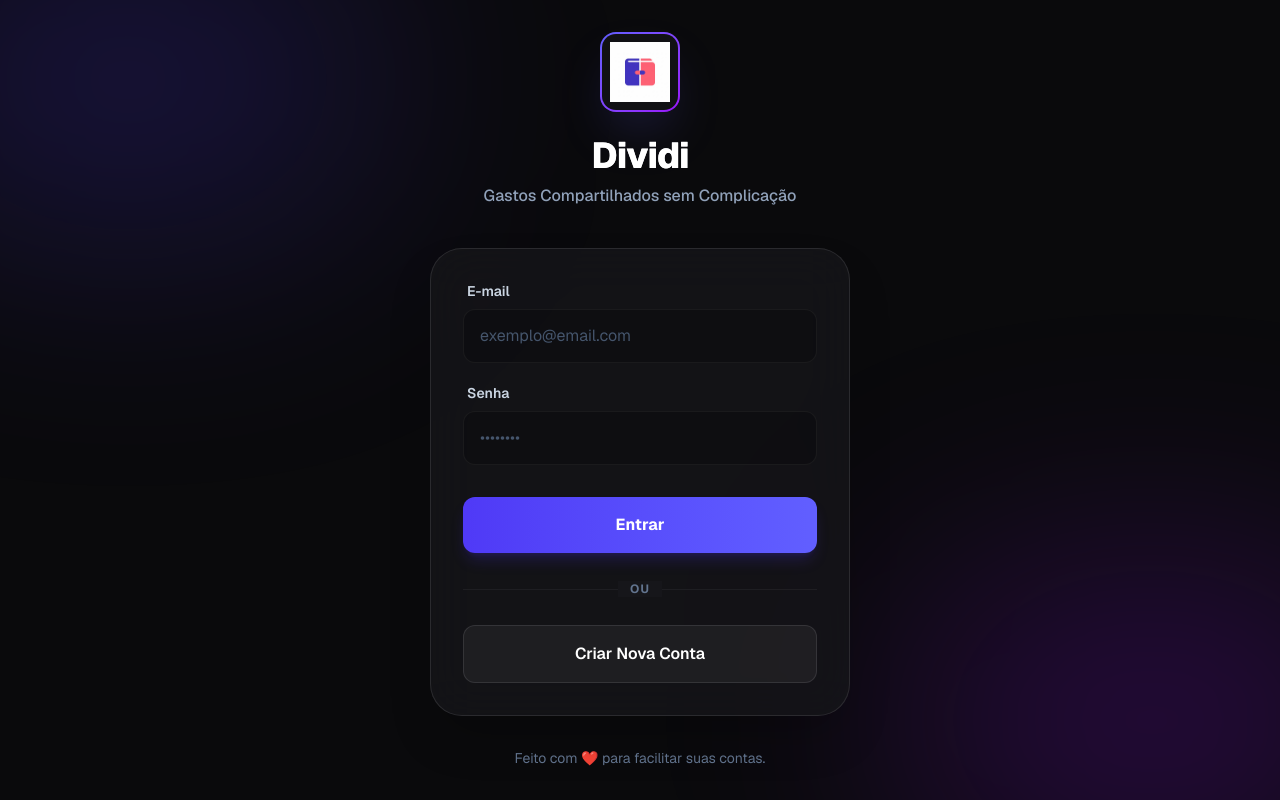
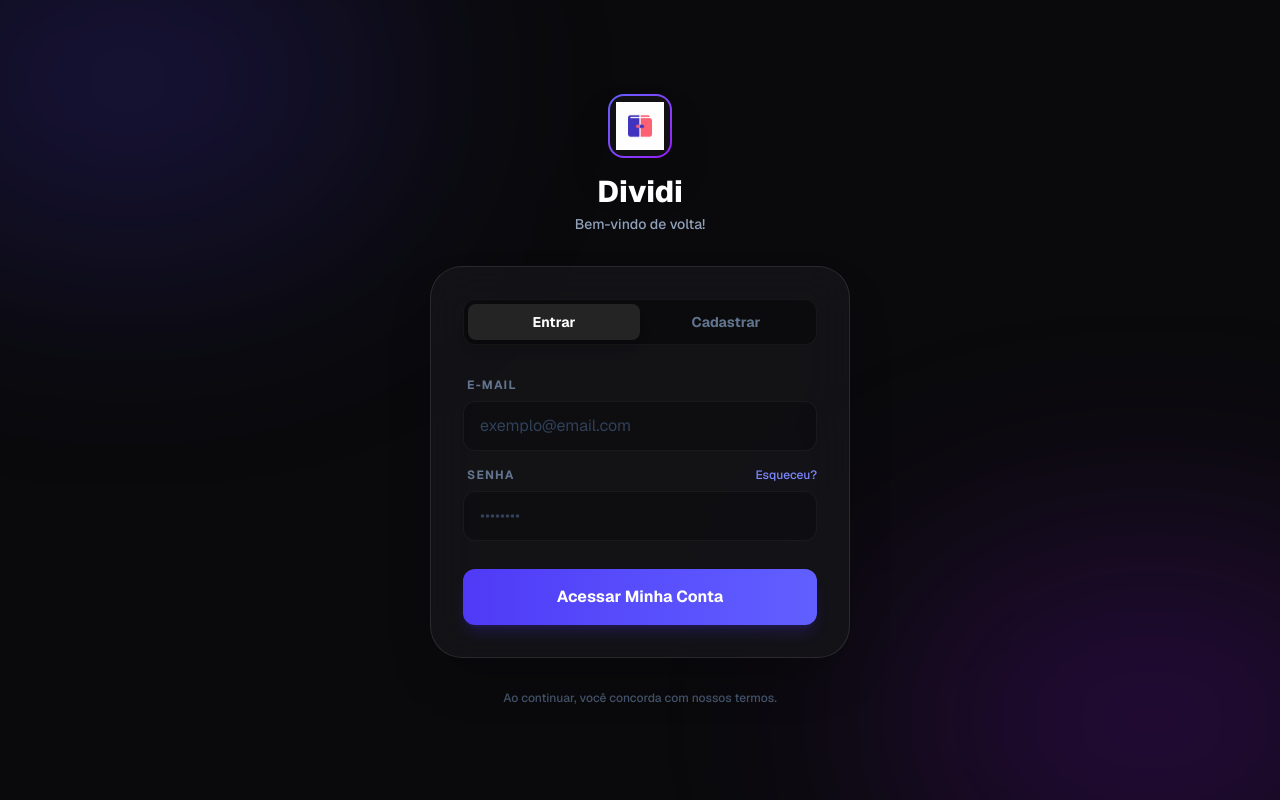
Before and after one commit to alexandra-carneiro/dividi-app, a Next.js app: page /login in a window 1280 px wide. Built offline with nearby package versions, Linux system fonts and the light colour scheme.

Commit message:
Interface de login interativa com modos e recuperação de senha

```diff
--- a/src/app/login/actions.ts
+++ b/src/app/login/actions.ts
@@ -50,3 +50,18 @@ export async function signout() {
   await supabase.auth.signOut()
   redirect('/login')
 }
+
+export async function resetPassword(formData: FormData) {
+  const supabase = await createClient()
+  const email = formData.get('email') as string
+
+  const { error } = await supabase.auth.resetPasswordForEmail(email, {
+    redirectTo: `${process.env.NEXT_PUBLIC_SITE_URL || 'http://localhost:3000'}/login/update-password`,
+  })
+
+  if (error) {
+    redirect(`/login?message=Erro ao enviar e-mail: ${error.message}`)
+  }
+
+  redirect('/login?message=E-mail de recuperação enviado! Verifique sua caixa de entrada.')
+}
--- a/src/app/login/page.tsx
+++ b/src/app/login/page.tsx
@@ -1,110 +1,156 @@
-import { login, signup } from './actions'
+'use client'
+
+import { useState, useEffect } from 'react'
+import { useSearchParams } from 'next/navigation'
+import { login, signup, resetPassword } from './actions'
 import Image from 'next/image'
 
-export default async function LoginPage({
-  searchParams,
-}: {
-  searchParams: Promise<{ message: string }>
-}) {
-  const { message } = await searchParams
+type Mode = 'login' | 'signup' | 'reset'
+
+export default function LoginPage() {
+  const [mode, setMode] = useState<Mode>('login')
+  const searchParams = useSearchParams()
+  const message = searchParams.get('message')
+
+  // Se houver uma mensagem de erro/sucesso, podemos querer focar nela
+  useEffect(() => {
+    if (message?.includes('cadastro')) setMode('signup')
+    if (message?.includes('recuperação')) setMode('reset')
+  }, [message])
 
   return (
     <div className="flex min-h-screen items-center justify-center bg-[#0a0a0c] p-4 relative overflow-hidden font-sans">
-      {/* Background Decorativo - Gradientes Suaves */}
+      {/* Background Decorativo */}
       <div className="absolute top-[-10%] left-[-10%] w-[40%] h-[40%] bg-indigo-600/20 rounded-full blur-[120px] pointer-events-none"></div>
       <div className="absolute bottom-[-10%] right-[-10%] w-[40%] h-[40%] bg-purple-600/20 rounded-full blur-[120px] pointer-events-none"></div>
 
       <div className="w-full max-w-[420px] z-10">
-        {/* Logo e Cabeçalho */}
-        <div className="text-center mb-10 animate-in fade-in slide-in-from-bottom-4 duration-700">
-          <div className="inline-flex items-center justify-center w-20 h-20 mb-6 rounded-2xl bg-gradient-to-br from-indigo-500 to-purple-600 p-0.5 shadow-2xl shadow-indigo-500/20">
+        {/* Logo */}
+        <div className="text-center mb-8">
+          <div className="inline-flex items-center justify-center w-16 h-16 mb-4 rounded-2xl bg-gradient-to-br from-indigo-500 to-purple-600 p-0.5 shadow-2xl">
             <div className="w-full h-full bg-[#111114] rounded-[14px] flex items-center justify-center overflow-hidden">
-              <Image
-                src="/icon.png"
-                alt="Dividi Logo"
-                width={60}
-                height={60}
-                className="object-contain"
-              />
+              <Image src="/icon.png" alt="Dividi Logo" width={48} height={48} className="object-contain" />
             </div>
           </div>
-          <h1 className="text-4xl font-extrabold tracking-tight text-white mb-2 bg-clip-text text-transparent bg-gradient-to-r from-white via-white to-slate-400">
-            Dividi
-          </h1>
-          <p className="text-slate-400 font-medium">
-            Gastos Compartilhados sem Complicação
+          <h1 className="text-3xl font-extrabold text-white mb-1">Dividi</h1>
+          <p className="text-slate-400 text-sm font-medium">
+            {mode === 'login' && 'Bem-vindo de volta!'}
+            {mode === 'signup' && 'Comece sua jornada hoje.'}
+            {mode === 'reset' && 'Não se preocupe, acontece.'}
           </p>
         </div>
 
-        {/* Card de Login com Glassmorphism */}
-        <div className="bg-[#16161a]/80 backdrop-blur-xl border border-white/10 p-8 rounded-[2rem] shadow-2xl animate-in fade-in slide-in-from-bottom-8 duration-1000">
+        {/* Card com Transição Suave */}
+        <div className="bg-[#16161a]/80 backdrop-blur-xl border border-white/10 p-8 rounded-[2rem] shadow-2xl transition-all duration-500">
+
+          {/* Seletor de Modo (Apenas para Login/Cadastro) */}
+          {mode !== 'reset' && (
+            <div className="flex p-1 bg-black/40 rounded-xl mb-8 border border-white/5">
+              <button
+                onClick={() => setMode('login')}
+                className={`flex-1 py-2 text-sm font-bold rounded-lg transition-all ${mode === 'login' ? 'bg-white/10 text-white shadow-lg' : 'text-slate-500 hover:text-slate-300'}`}
+              >
+                Entrar
+              </button>
+              <button
+                onClick={() => setMode('signup')}
+                className={`flex-1 py-2 text-sm font-bold rounded-lg transition-all ${mode === 'signup' ? 'bg-white/10 text-white shadow-lg' : 'text-slate-500 hover:text-slate-300'}`}
+              >
+                Cadastrar
+              </button>
+            </div>
+          )}
 
           {message && (
-            <div className="mb-6 p-4 bg-indigo-500/10 border border-indigo-500/20 text-indigo-300 text-sm rounded-xl text-center leading-relaxed">
+            <div className="mb-6 p-4 bg-indigo-500/10 border border-indigo-500/20 text-indigo-300 text-xs rounded-xl text-center">
               {message}
             </div>
           )}
 
-          <form className="space-y-6">
-            <div className="space-y-5">
+          <form className="space-y-5">
+            <div className="space-y-4">
               <div className="space-y-2">
-                <label htmlFor="email" className="block text-sm font-semibold text-slate-300 ml-1">
+                <label className="block text-xs font-bold text-slate-500 uppercase tracking-widest ml-1">
                   E-mail
                 </label>
                 <input
-                  id="email"
                   name="email"
                   type="email"
                   required
-                  className="w-full bg-[#0a0a0c]/50 border border-white/5 rounded-xl px-4 py-3.5 text-white placeholder-slate-600 outline-none focus:border-indigo-500/50 focus:ring-4 focus:ring-indigo-500/10 transition-all duration-300"
+                  className="w-full bg-[#0a0a0c]/50 border border-white/5 rounded-xl px-4 py-3 text-white placeholder-slate-700 outline-none focus:border-indigo-500/50 transition-all"
                   placeholder="exemplo@email.com"
                 />
               </div>
 
+              {mode !== 'reset' && (
                 <div className="space-y-2">
-                <label htmlFor="password" className="block text-sm font-semibold text-slate-300 ml-1">
+                  <div className="flex justify-between items-center ml-1">
+                    <label className="block text-xs font-bold text-slate-500 uppercase tracking-widest">
                       Senha
                     </label>
+                    {mode === 'login' && (
+                      <button
+                        type="button"
+                        onClick={() => setMode('reset')}
+                        className="text-xs text-indigo-400 hover:text-indigo-300 font-medium transition-colors"
+                      >
+                        Esqueceu?
+                      </button>
+                    )}
+                  </div>
                   <input
-                  id="password"
                     name="password"
                     type="password"
                     required
-                  className="w-full bg-[#0a0a0c]/50 border border-white/5 rounded-xl px-4 py-3.5 text-white placeholder-slate-600 outline-none focus:border-indigo-500/50 focus:ring-4 focus:ring-indigo-500/10 transition-all duration-300"
+                    className="w-full bg-[#0a0a0c]/50 border border-white/5 rounded-xl px-4 py-3 text-white placeholder-slate-700 outline-none focus:border-indigo-500/50 transition-all"
                     placeholder="••••••••"
                   />
                 </div>
+              )}
             </div>
 
-            <div className="flex flex-col gap-3 pt-2">
+            <div className="pt-2">
+              {mode === 'login' && (
                 <button
                   formAction={login}
                   className="w-full py-4 bg-gradient-to-r from-indigo-600 to-indigo-500 hover:from-indigo-500 hover:to-indigo-400 text-white font-bold rounded-xl shadow-lg shadow-indigo-600/20 active:scale-[0.98] transition-all duration-200"
                 >
-                Entrar
+                  Acessar Minha Conta
                 </button>
+              )}
 
-              <div className="relative py-4">
-                <div className="absolute inset-0 flex items-center">
-                  <div className="w-full border-t border-white/5"></div>
-                </div>
-                <div className="relative flex justify-center text-xs uppercase">
-                  <span className="bg-[#16161a] px-3 text-slate-500 font-bold tracking-widest">OU</span>
-                </div>
-              </div>
-
+              {mode === 'signup' && (
                 <button
                   formAction={signup}
-                className="w-full py-4 bg-white/5 hover:bg-white/10 border border-white/10 text-white font-semibold rounded-xl active:scale-[0.98] transition-all duration-200"
+                  className="w-full py-4 bg-gradient-to-r from-purple-600 to-purple-500 hover:from-purple-500 hover:to-purple-400 text-white font-bold rounded-xl shadow-lg shadow-purple-600/20 active:scale-[0.98] transition-all duration-200"
                 >
-                Criar Nova Conta
+                  Criar Cadastro Grátis
                 </button>
+              )}
+
+              {mode === 'reset' && (
+                <div className="space-y-3">
+                  <button
+                    formAction={resetPassword}
+                    className="w-full py-4 bg-gradient-to-r from-slate-600 to-slate-500 hover:from-slate-500 hover:to-slate-400 text-white font-bold rounded-xl active:scale-[0.98] transition-all duration-200"
+                  >
+                    Enviar Link de Recuperação
+                  </button>
+                  <button
+                    type="button"
+                    onClick={() => setMode('login')}
+                    className="w-full py-2 text-sm text-slate-400 hover:text-white font-medium transition-colors"
+                  >
+                    Voltar para o Login
+                  </button>
+                </div>
+              )}
             </div>
           </form>
         </div>
 
-        <p className="mt-8 text-center text-slate-500 text-sm">
-          Feito com ❤️ para facilitar suas contas.
+        <p className="mt-8 text-center text-slate-600 text-xs font-medium">
+          Ao continuar, você concorda com nossos termos.
         </p>
       </div>
     </div>
```
Lines whose indentation alone changed are shown as unchanged.
